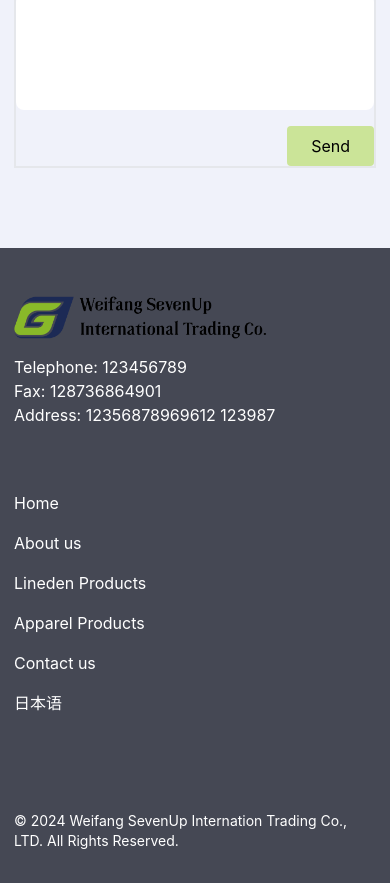
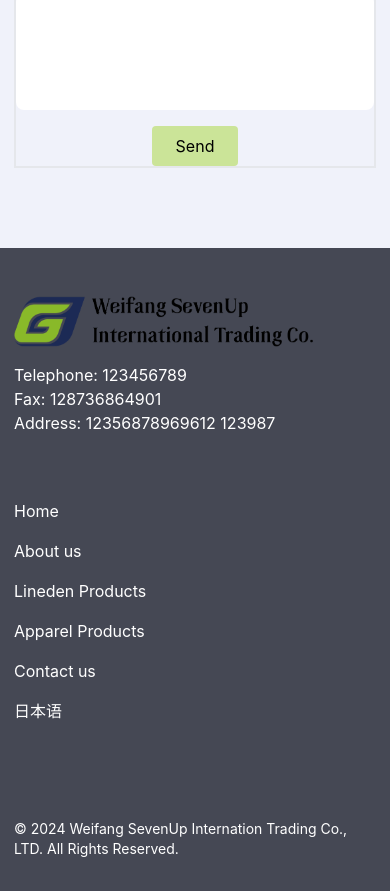
Before and after one commit to jasonxuDrop/venus-trading-website-2024, a React (Create React App) app: page /contactMe in a window 390 px wide. Shown: the part 920-1811 px from the top of the page. Built offline with nearby package versions, Linux system fonts and the light colour scheme.

Commit message:
update footer

```diff
--- a/src/components/Contact.js
+++ b/src/components/Contact.js
@@ -69,7 +69,7 @@ const Contact = () => {
                 className="input-field resize-none"
               ></textarea>
             </div>
-            <div className="flex justify-end">
+            <div className="text-center lg:flex lg:justify-end">
               <button
                 type="submit"
                 className="px-6 py-2 bg-buttonColor text-black rounded hover:bg-buttonHover"
--- a/src/components/Footer.js
+++ b/src/components/Footer.js
@@ -11,7 +11,7 @@ const Footer = () => {
               <img
                 src={logo}
                 alt="Logo"
-                className="h-[auto] w-[70%] lg:w-full mr-2"
+                className="h-[auto] w-[300px] lg:w-full mr-2"
               />
               <div className="text-left text-textWhite"></div>
             </div>
@@ -92,7 +92,7 @@ const Footer = () => {
         </div>
       </div>
       <div className="bg-footerBgColor mt-4 pt-8 pb-8">
-        <p className="text-sm text-textWhite text-left px-3.5 lg:px-8 lg:text-center">
+        <p className="text-sm text-textWhite text-left px-3.5 sm:px-16 lg:px-8 lg:text-center">
           © 2024 Weifang SevenUp Internation Trading Co., LTD. All Rights
           Reserved.
         </p>
```
